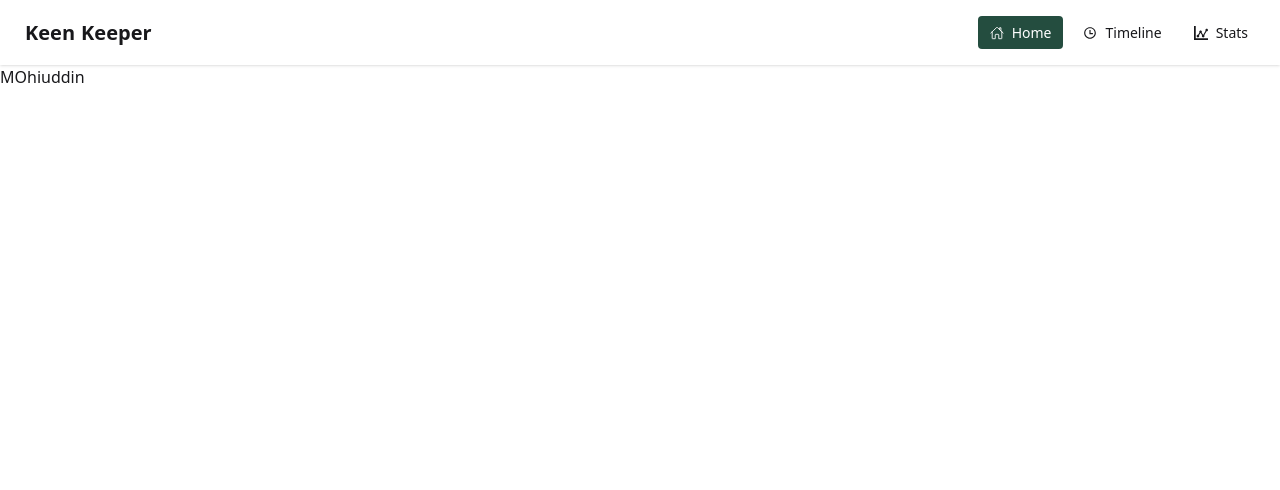
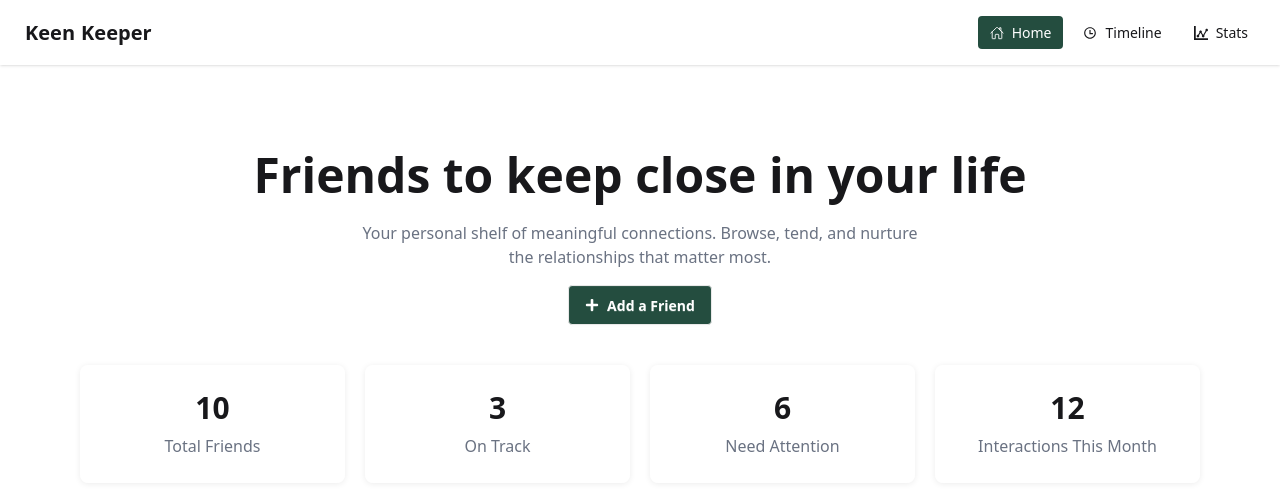
Before and after one commit to muhiuddinshanto/Keen-Keeper, a Next.js app: page / in a window 1280 px wide. Shown: the top 490 px of the page. Built offline with nearby package versions, Linux system fonts and the light colour scheme.

Commit message:
banner section added

```diff
--- /dev/null
+++ b/src/Component/Banner.jsx
@@ -0,0 +1,49 @@
+import React from 'react';
+import { FaPlus } from 'react-icons/fa';
+
+const Banner = () => {
+
+    const card = [
+        {value: 10, label: "Total Friends"},
+        {value: 3, label: "On Track"},
+        {value: 6, label: "Need Attention"},
+        {value: 12, label: "Interactions This Month"}
+    ]
+
+    return (
+        <div className='max-w-6xl mx-auto px-4 pt-20'>
+
+            {/* TEXT SECTION */}
+            <div className='flex flex-col items-center text-center space-y-4 mb-10'>
+
+                <h2 className='text-2xl sm:text-3xl md:text-4xl lg:text-5xl font-bold leading-tight'>
+                    Friends to keep close in your life
+                </h2>
+
+                <p className='text-sm sm:text-base text-gray-500 max-w-xl'>
+                    Your personal shelf of meaningful connections. Browse, tend, and nurture the relationships that matter most.
+                </p>
+
+                <button className='btn bg-[#244D3F] text-white flex items-center gap-2'>
+                    <FaPlus /> Add a Friend
+                </button>
+
+            </div>
+
+            {/* CARD SECTION */}
+            <div className='grid grid-cols-1 sm:grid-cols-2 lg:grid-cols-4 gap-5'>
+
+                {card.map((item, ind) => (
+                    <div key={ind} className='border border-white shadow-[0_1px_6px_0_rgba(0,0,0,0.08)] rounded-lg p-6 text-center space-y-2'>
+                        <h3 className='text-2xl sm:text-3xl font-semibold'>{item.value}</h3>
+                        <p className='text-gray-500 text-sm sm:text-base'>{item.label}</p>
+                    </div>
+                ))}
+
+            </div>
+
+        </div>
+    );
+};
+
+export default Banner;
--- a/src/app/page.js
+++ b/src/app/page.js
@@ -1,16 +1,17 @@
-'use client'
-import Image from "next/image";
-import { usePathname } from "next/navigation";
+import Banner from "@/Component/Banner";
+
+
+
 
 export default function Home() {
-  const pathname = usePathname();
-        console.log(pathname);
+
   return (
     <div className="">
       <main className="">
 
         <>
-        <h2>MOhiuddin</h2>
+
+        <Banner/>
         </>
 
       </main>
```
